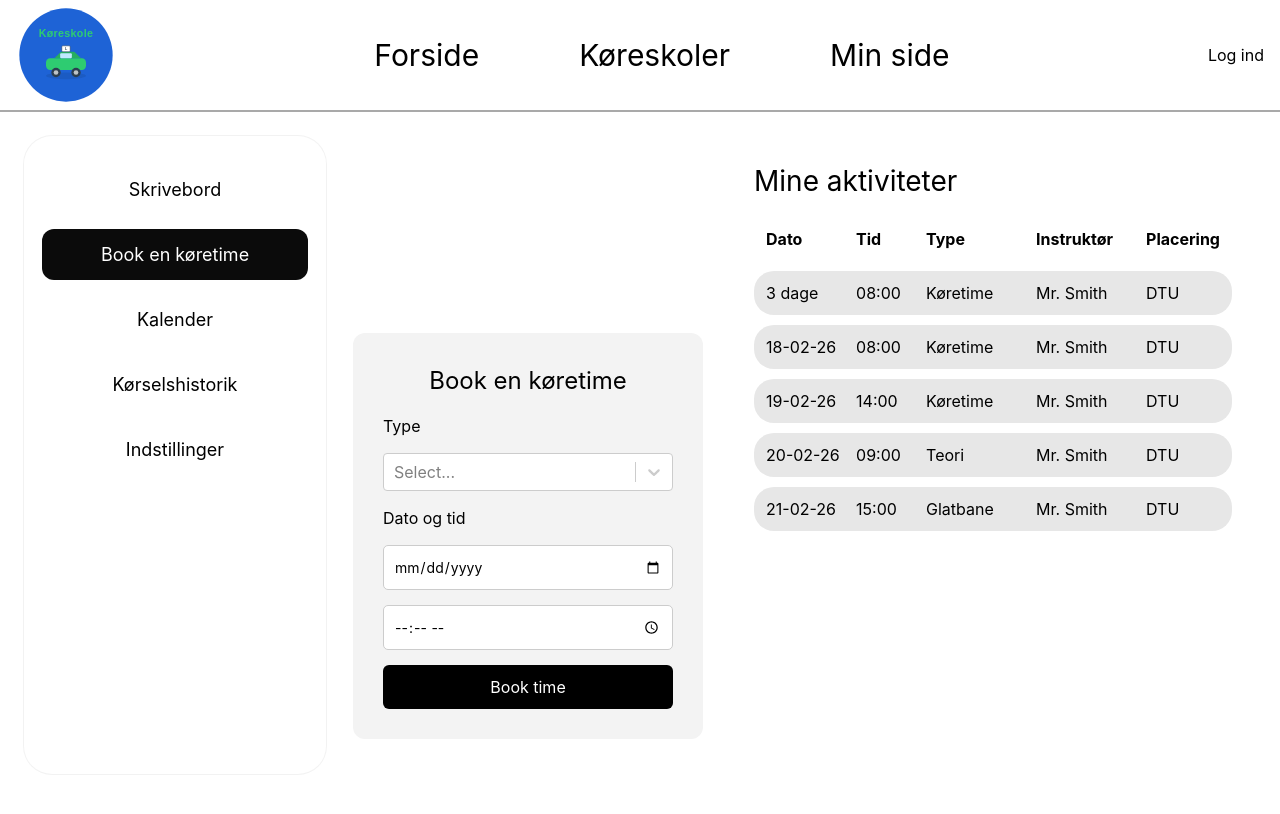
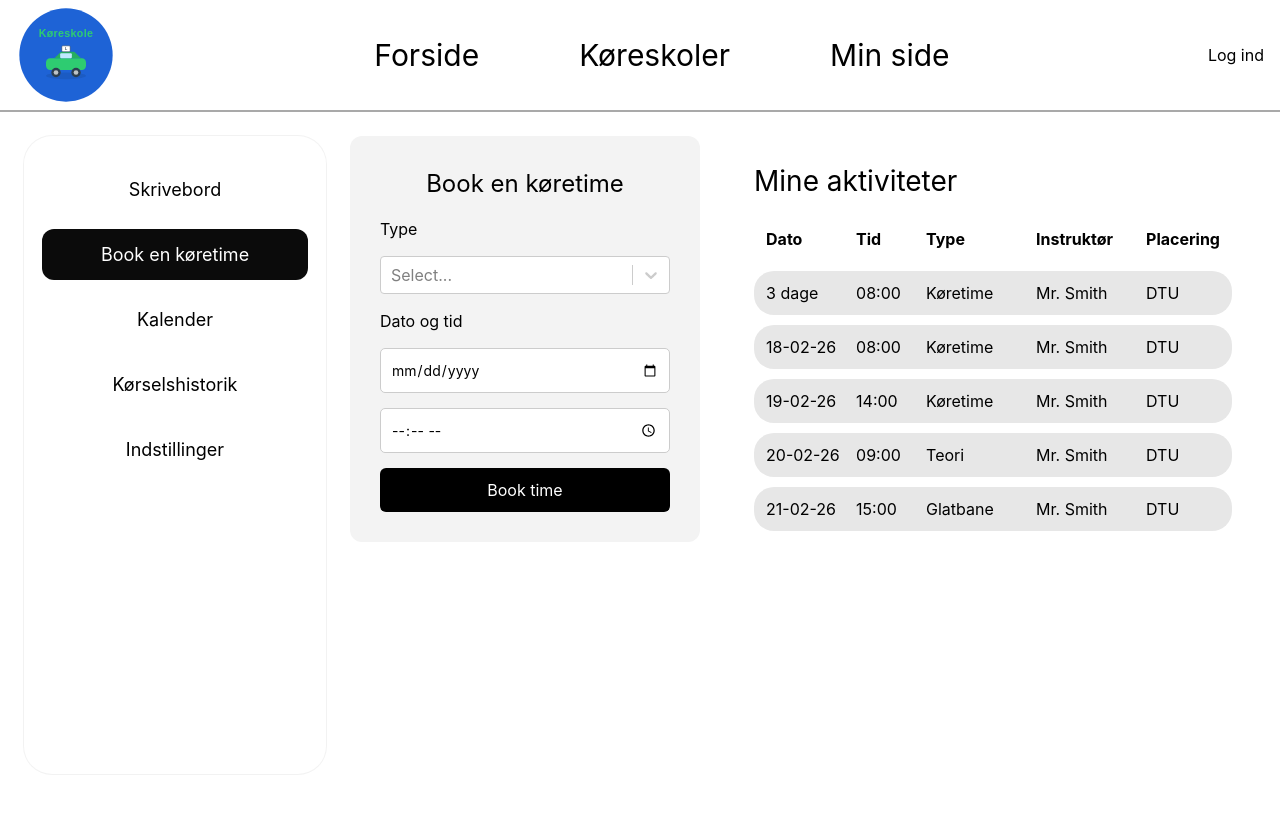
Before and after one commit to RATCM/DrivingSchoolWebsite, a React (Create React App) app: page /min_side in a window 1280 px wide. Both pictures are taken after a click on the button "Book en køretime". Shown: the top 814 px of the page. Built offline with nearby package versions, Linux system fonts and the light colour scheme.

Commit message:
Booking page made

```diff
--- a/src/components/Min_side/booking/Booking.css
+++ b/src/components/Min_side/booking/Booking.css
@@ -1,9 +1,8 @@
 .booking-page {
     height: 100vh;
     display: flex;
-    justify-content: center;
+    justify-content: right;
     align-items: center;
-    /* padding-top: 112px;  same as topbar height */
 }
 
 .booking-box {
--- a/src/components/Min_side/booking/Booking.tsx
+++ b/src/components/Min_side/booking/Booking.tsx
@@ -15,7 +15,7 @@ function Booking() {
     ]
     return (
 
-        <div className="booking-page">
+
             <div className="booking-box">
                 <h1>Book en køretime</h1>
                 <h2>Type</h2>
@@ -40,7 +40,7 @@ function Booking() {
 
 
             </div>
-        </div>
+
 
     );
 
```
